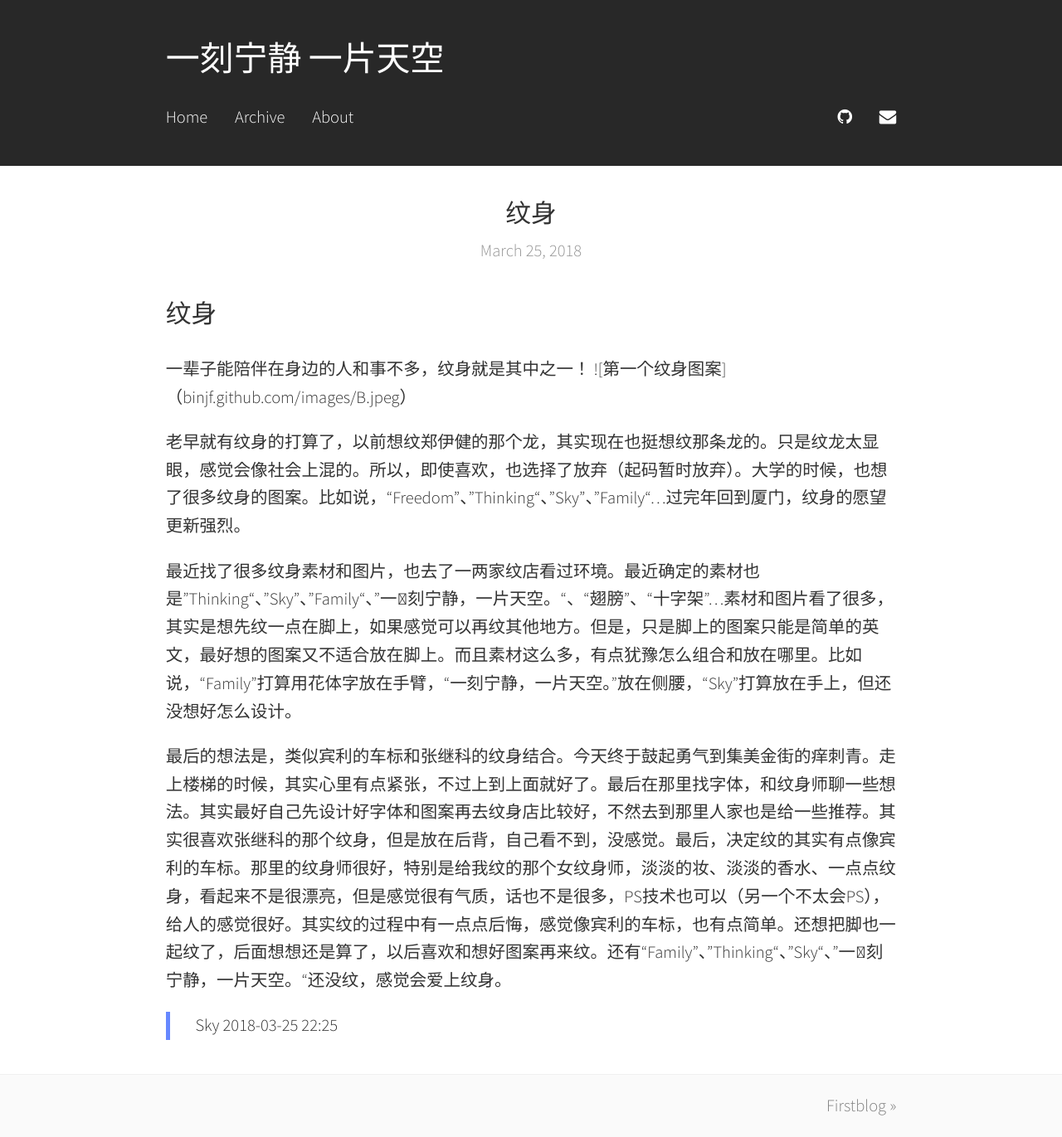
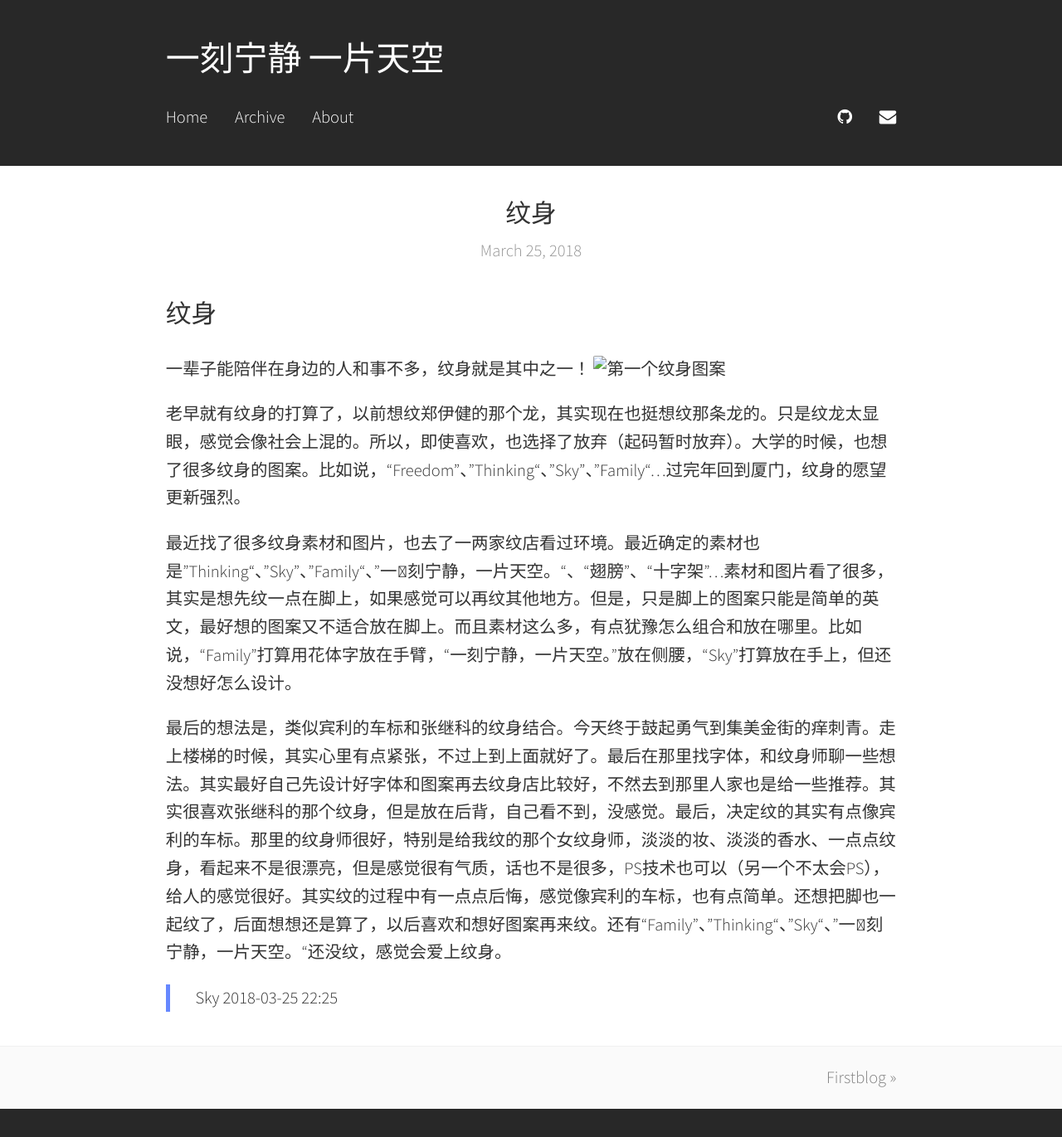
Before and after one commit to binjf/binjf.github.com, a Jekyll site: the page built from _posts/2018-03-25-纹身.md, in a window 1280 px wide. Shown: the whole page at 83% size. Built offline with Jekyll 4.4.1, drawn with Linux system fonts in a browser that asks for light colours; after the commit the page ends 1337 px from its top, so only the background shows below that.

Commit message:
update image

```diff
--- a/_posts/2018-03-25-纹身.md
+++ b/_posts/2018-03-25-纹身.md
@@ -1,6 +1,6 @@
 # 纹身
 一辈子能陪伴在身边的人和事不多，纹身就是其中之一！
-![第一个纹身图案]（{{site.url }}/images/B.jpeg）
+![第一个纹身图案]({{site.url }}/images/B.jpeg)
 
 
 
```
Also changed, not shown: 1 other file.
